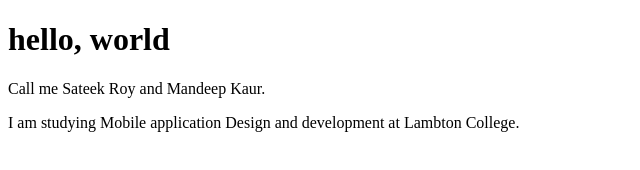
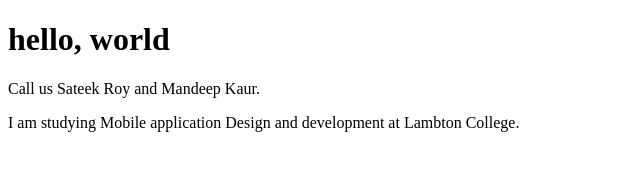
Before and after one commit to Mandeep9952/website, a plain HTML site: page index.html in a window 1280 px wide. Shown: the full height of the page, 0-640 px from the left. Drawn offline with Linux system fonts and the light colour scheme.

Commit message:
Update index.html

```diff
--- a/index.html
+++ b/index.html
@@ -6,7 +6,7 @@
   </head>
   <body>
     <h1>hello, world</h1>
-    <p>Call me Sateek Roy and Mandeep Kaur.</p>
+    <p>Call us Sateek Roy and Mandeep Kaur.</p>
     <p>I am studying Mobile application Design and development at Lambton College.</p>
   </body>
 </html>
```
